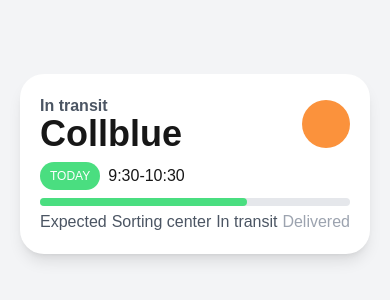
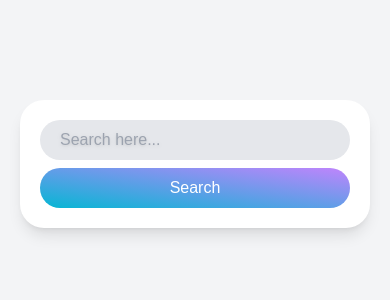
Before and after one commit to perci2an/Carrot, a Next.js app: page / in a window 390 px wide. Shown: the part 258-558 px from the top of the page. Built offline with nearby package versions, Linux system fonts and the light colour scheme.

Commit message:
#3.5 Responsive Modifiers

```diff
--- a/app/page.tsx
+++ b/app/page.tsx
@@ -1,34 +1,15 @@
 export default function Home() {
   return (
-    <main className="bg-gray-100 h-screen flex items-center justify-center p-5 dark:bg-gray-700">
-      <div className="bg-white shadow-lg p-5 rounded-3xl w-full max-w-sm dark:bg-gray-600">
-        <div className="flex justify-between items-center">
-          <div className="flex flex-col">
-            <span className="text-gray-600 font-semibold -mb-1 dark:text-gray-300">
-              In transit
-            </span>
-            <span className="text-4xl font-semibold dark:text-white">
-              Collblue
-            </span>
-          </div>
-          <div className="size-12 rounded-full bg-orange-400" />
-        </div>
-        <div className="my-2 flex items-center gap-2">
-          <span className="bg-green-400 text-white uppercase px-2.5 py-1.5 text-xs font-medium rounded-full transition hover:bg-green-500 hover:scale-125">
-            Today
-          </span>
-          <span className="dark:text-gray-100">9:30-10:30</span>
-        </div>
-        <div className="relative">
-          <div className="bg-gray-200 absolute rounded-full w-full h-2" />
-          <div className="bg-green-400 absolute rounded-full w-2/3 h-2" />
-        </div>
-        <div className="flex justify-between items-center mt-5 text-gray-600 dark:text-gray-300">
-          <span>Expected</span>
-          <span>Sorting center</span>
-          <span>In transit</span>
-          <span className="text-gray-400 dark:text-gray-500">Delivered</span>
-        </div>
+    <main className="bg-gray-100 sm:bg-red-100 md:bg-green-100 lg:bg-cyan-100 xl:bg-yellow-100 2xl:bg-purple-100 h-screen flex items-center justify-center p-5">
+      <div className="bg-white shadow-lg p-5 rounded-3xl w-full max-w-sm flex flex-col md:flex-row gap-2">
+        <input
+          className="w-full rounded-full h-10 py-3 bg-gray-200 pl-5 outline-none ring ring-transparent focus:ring-orange-700 focus:ring-offset-2 transition-shadow placeholder:drop-shadow"
+          type="text"
+          placeholder="Search here..."
+        />
+        <button className="bg-black bg-opacity-70 text-white py-2 rounded-full active:scale-90 focus:scale-90 transition-transform font-medium md:px-10 bg-gradient-to-tr from-cyan-500 to-purple-400">
+          Search
+        </button>
       </div>
     </main>
   );
```
